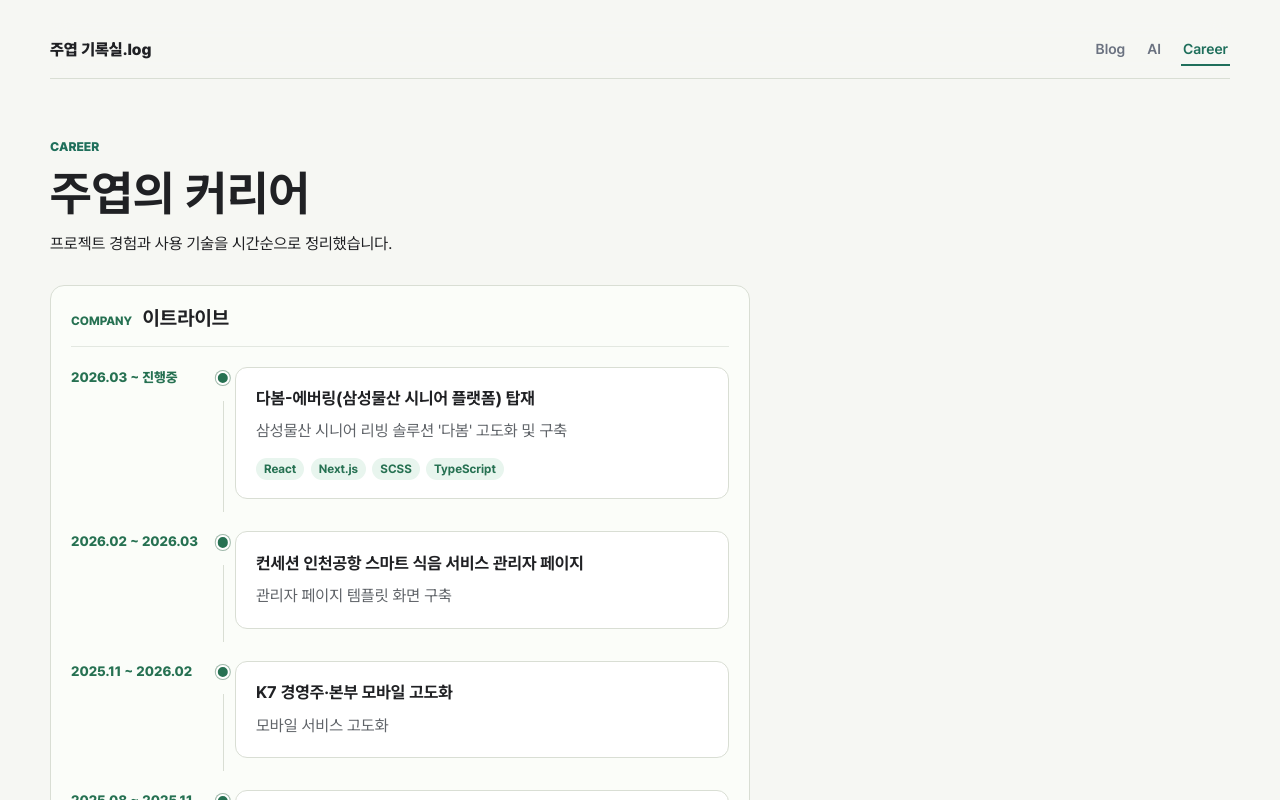
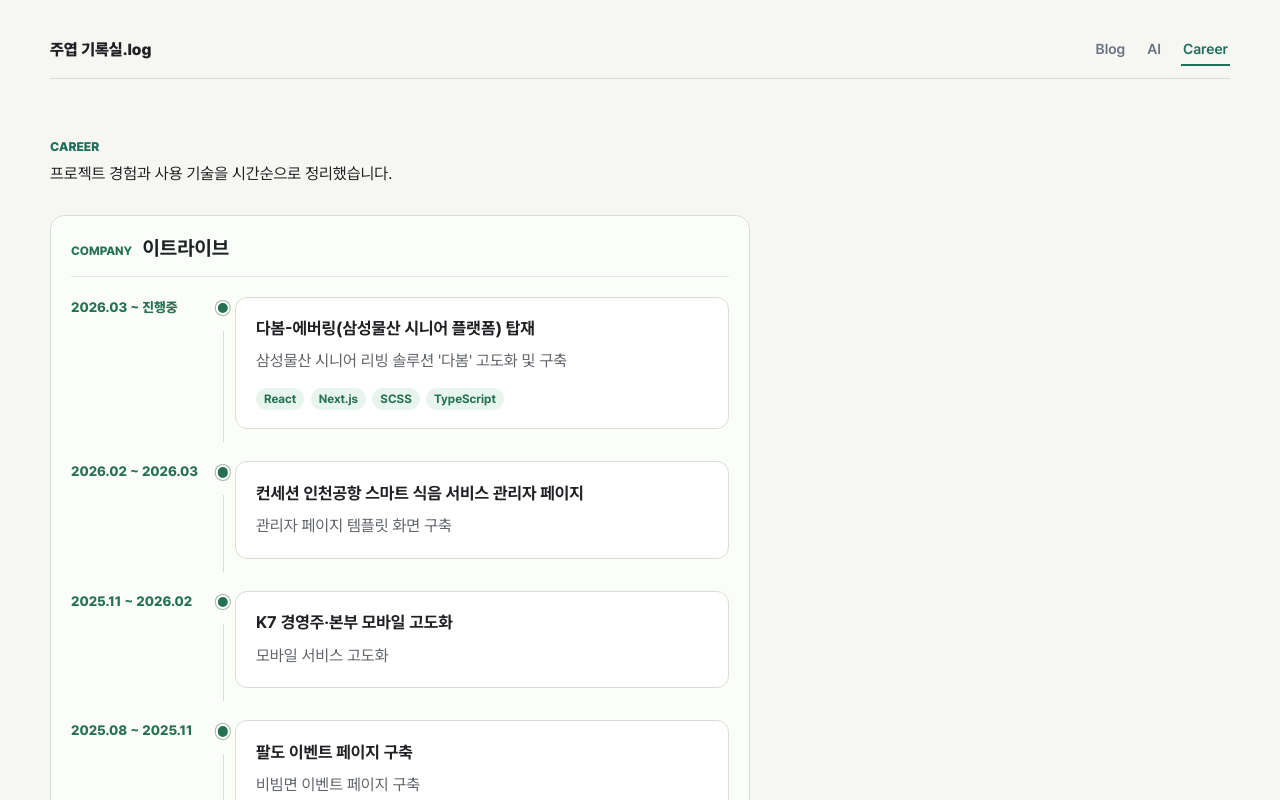
Before and after one commit to myeolgu/blog, a React (Vite) app: page / in a window 1280 px wide. Both pictures are taken after a click on the button "Career". Shown: the top 800 px of the page. Built offline with nearby package versions, Linux system fonts and the light colour scheme.

Commit message:
커리어 제목 제거

```diff
--- a/src/App.jsx
+++ b/src/App.jsx
@@ -481,9 +481,8 @@ function InstructionTree({ node, onOpenFile }) {
 
 function CareerPage() {
   return (
-    <section className="career-page" aria-labelledby="career-title">
+    <section className="career-page" aria-label="커리어">
       <p className="eyebrow">Career</p>
-      <h2 id="career-title">주엽의 커리어</h2>
       <p className="career-intro">프로젝트 경험과 사용 기술을 시간순으로 정리했습니다.</p>
       <section className="career-company" aria-labelledby="etribe-title">
         <header>
--- a/src/styles.css
+++ b/src/styles.css
@@ -655,11 +655,6 @@ p {
   margin: 0;
   color: #4b5563;
   line-height: 1.6;
-}
-
-.career-page h2 {
-  margin-bottom: 12px;
-  font-size: clamp(2rem, 4vw, 3rem);
 }
 
 .career-page p:last-child {
```
